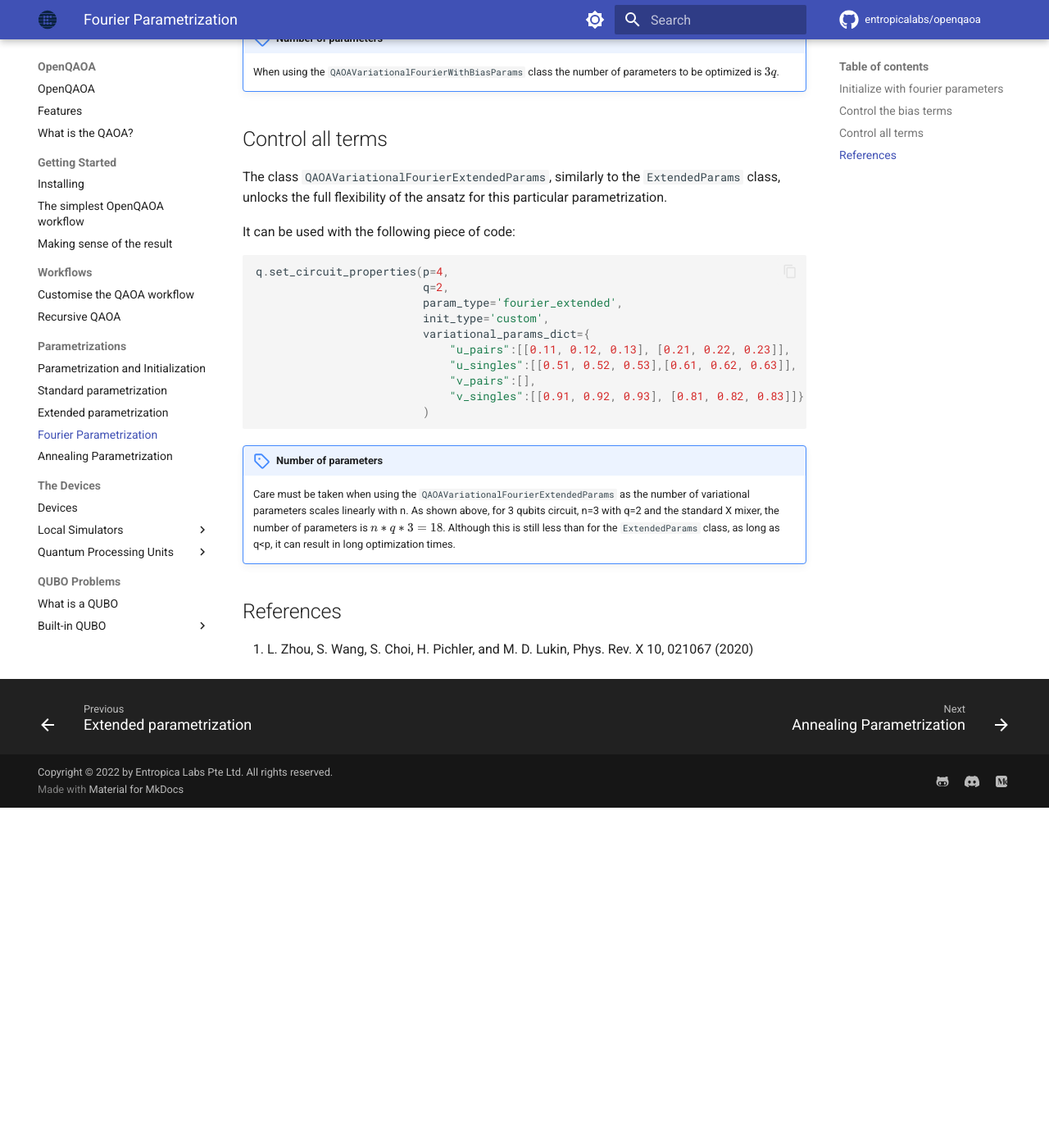
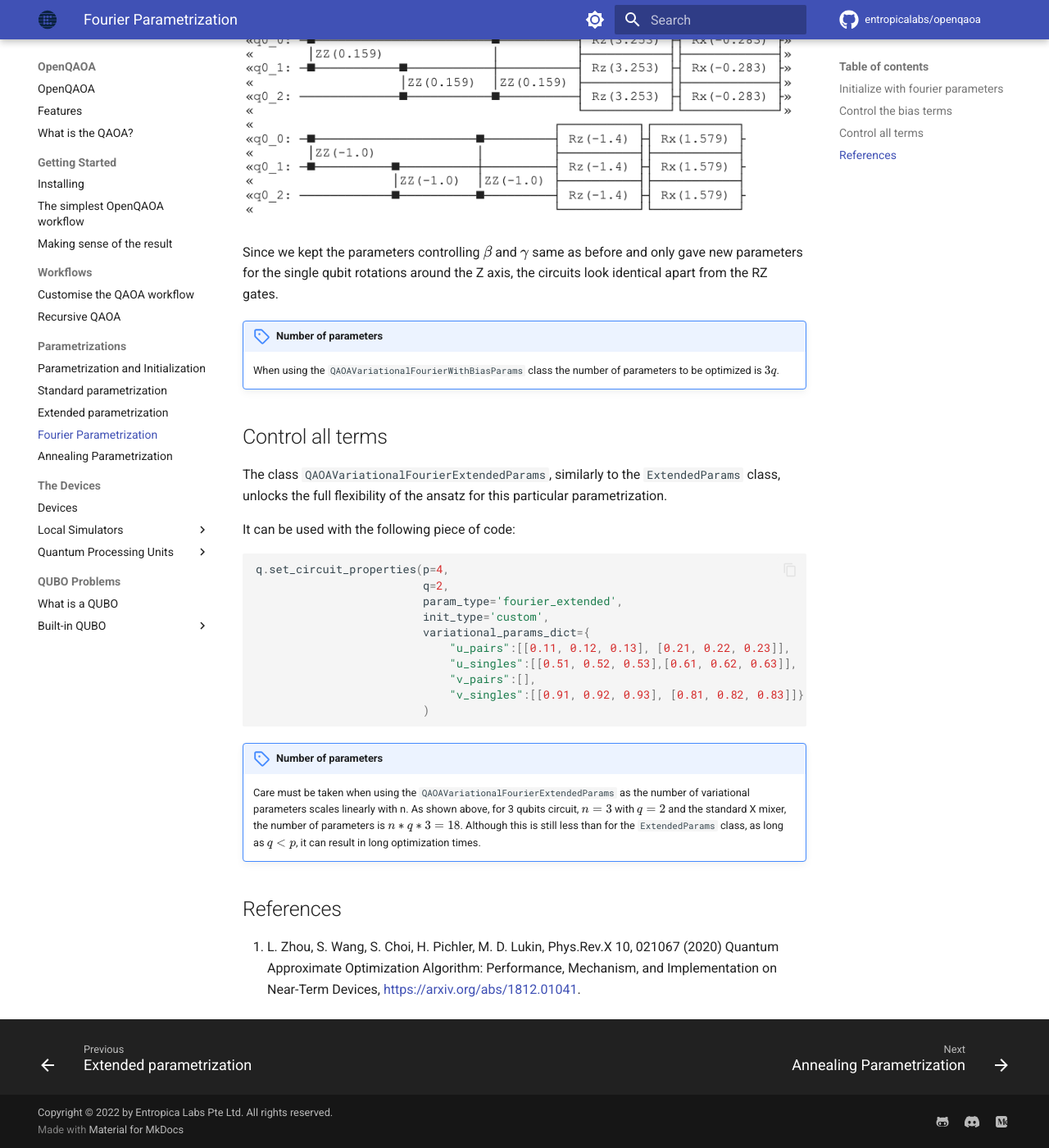
Before and after one commit to entropicalabs/openqaoa-website, an MkDocs documentation site: the page built from docs/parametrization/fourier-parametrization.md, in a window 1280 px wide and 1400 px high, scrolled down 3786 px. Shown: the whole window at 82% size. Built offline with MkDocs 1.6.1 and Material for MkDocs 9.7.7, drawn with Linux system fonts in a browser that asks for light colours; comment, search, counter and statistics services are not loaded; before the commit the page ends 4771 px from its top, so only the background shows below that; some of the changed text lies outside the part shown.

Commit message:
fix typos

````diff
--- a/docs/parametrization/fourier-parametrization.md
+++ b/docs/parametrization/fourier-parametrization.md
@@ -69,6 +87,7 @@ Indeed, this is what we see in the brackets next to this gate.
 ## Control the bias terms
 The class `QAOAVariationalFourierWithBiasParams` extends upon the above by allowing for an additional parameter controlling the single qubit rotations around the Z axis, analogous to what `StandardWithBiasParams` implements.
 One way to use this class is by setting the circuit properties as:
+
 ```Python
 q.set_circuit_properties(p=4,
                          q=2,
@@ -82,7 +101,7 @@ q.set_circuit_properties(p=4,
 ```
 which leads to the following quantum circuit:
 
-![kamada_kawai_layout](/img/circuit_fourier_w_bias.png)
+![circuit_fourier_w_bias](/img/circuit_fourier_w_bias.png)
 
 Since we kept the parameters controlling $\beta$ and $\gamma$ same as before and only gave new parameters for the single qubit rotations around the Z axis, the circuits look identical apart from the RZ gates.
 
@@ -93,6 +112,7 @@ Since we kept the parameters controlling $\beta$ and $\gamma$ same as before and
 The class `QAOAVariationalFourierExtendedParams`, similarly to the `ExtendedParams` class, unlocks the full flexibility of the ansatz for this particular parametrization.
 
 It can be used with the following piece of code:
+
 ```Python
 q.set_circuit_properties(p=4,
                          q=2,
@@ -107,8 +127,8 @@ q.set_circuit_properties(p=4,
 ```
 
 !!! note "Number of parameters"
-    Care must be taken when using the `QAOAVariationalFourierExtendedParams` as the number of variational parameters scales linearly with n. As shown above, for 3 qubits circuit, n=3 with q=2 and the standard X mixer, the number of parameters is $n*q*3=18$. Although this is still less than for the `ExtendedParams` class, as long as q<p, it can result in long optimization times.
+    Care must be taken when using the `QAOAVariationalFourierExtendedParams` as the number of variational parameters scales linearly with n. As shown above, for 3 qubits circuit, $n=3$ with $q=2$ and the standard X mixer, the number of parameters is $n*q*3=18$. Although this is still less than for the `ExtendedParams` class, as long as $q<p$, it can result in long optimization times.
 
 References
 ----------
-1. L. Zhou, S. Wang, S. Choi, H. Pichler, and M. D. Lukin, Phys. Rev. X 10, 021067 (2020)
+1. L. Zhou, S. Wang, S. Choi, H. Pichler, M. D. Lukin, Phys.Rev.X 10, 021067 (2020) Quantum Approximate Optimization Algorithm: Performance, Mechanism, and Implementation on Near-Term Devices, [https://arxiv.org/abs/1812.01041](https://arxiv.org/abs/1812.01041).
````
Also changed, not shown: other parts of docs/parametrization/fourier-parametrization.md (+26 -8 lines), docs/parametrization/extended-parametrization.md (+7 -3 lines), docs/parametrization/parametrization.md (+20 -5 lines), docs/parametrization/standard-parametrization.md (+4 -3 lines), docs/what-is-the-qaoa.md (+1 -1 lines).
